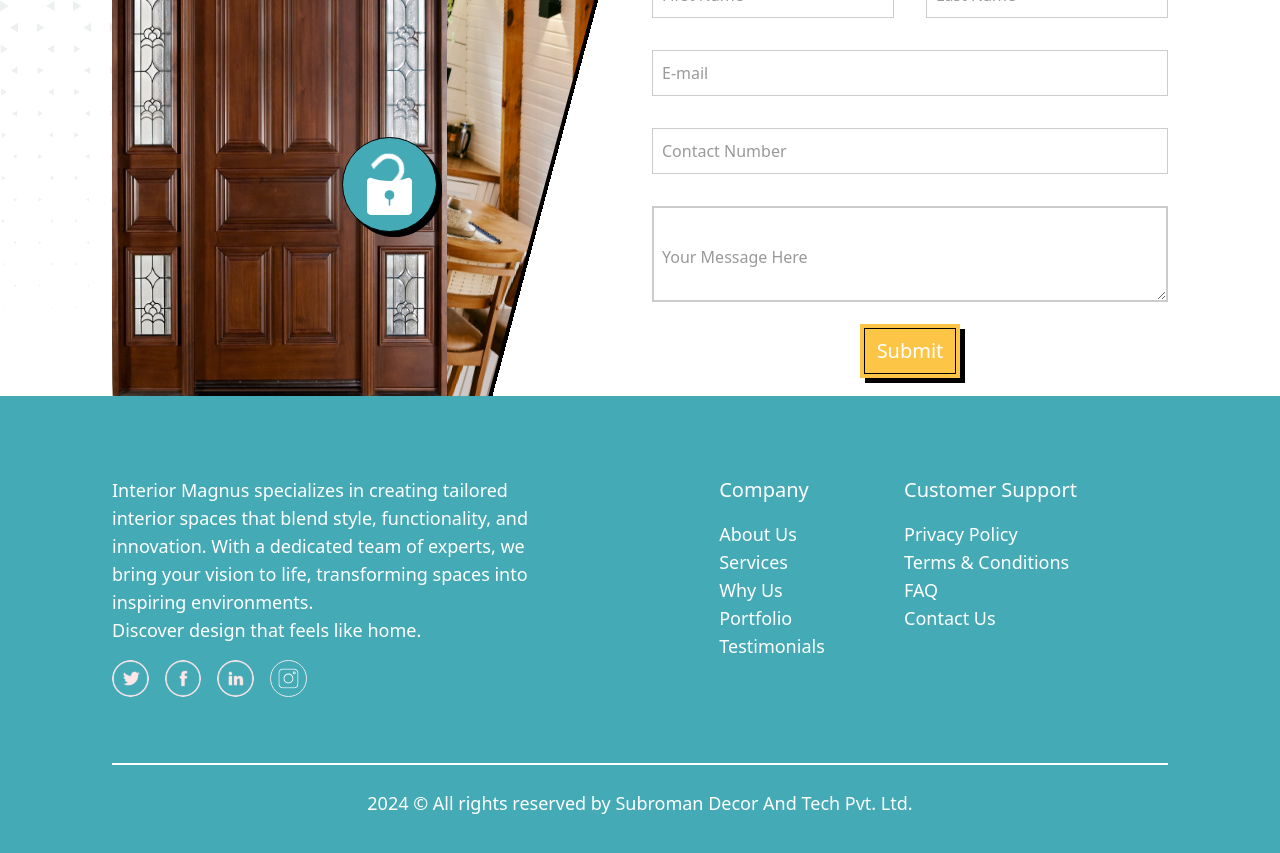
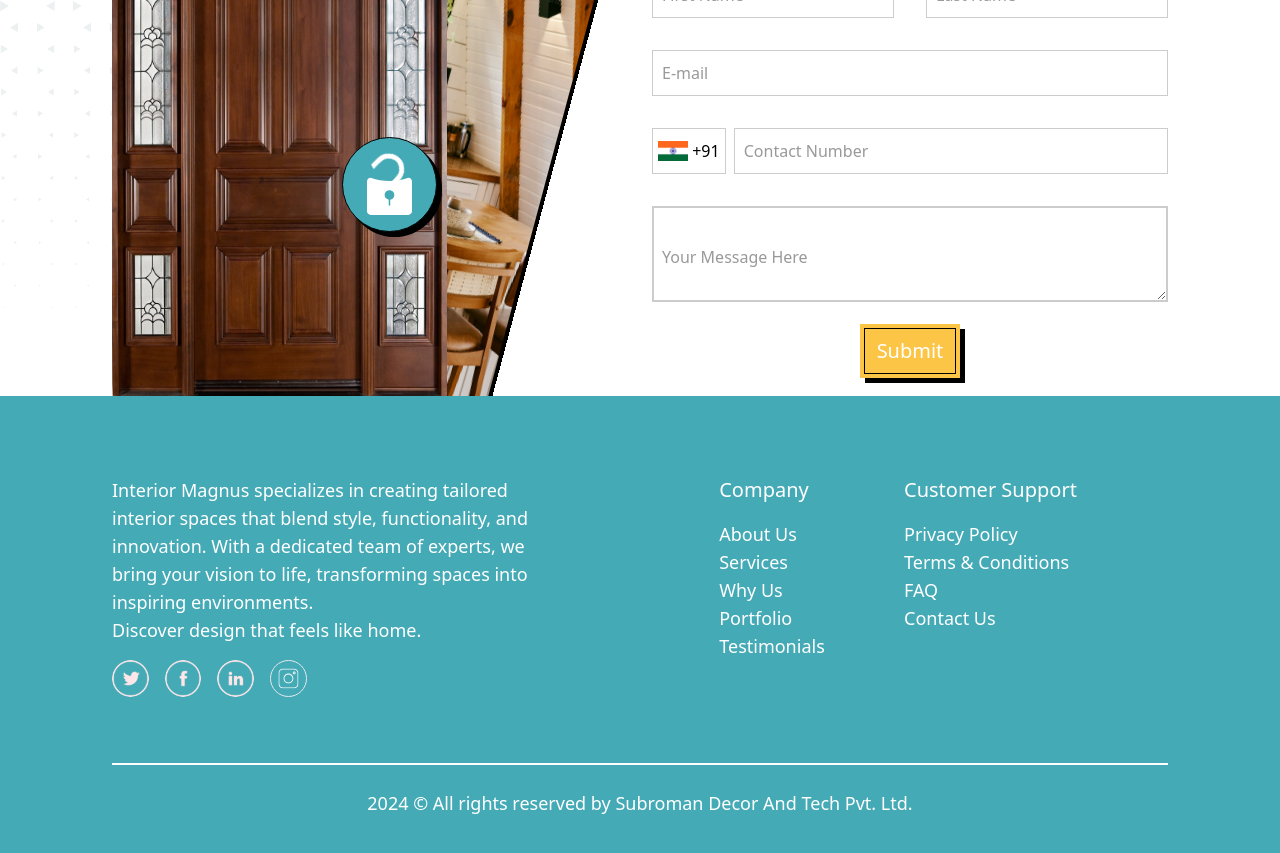
Before and after one commit to SOURAV-AT-GITHUB/Interior-Magnus, a React (Vite) app in the folder frontend/: page / in a window 1280 px wide. Shown: the part 7660-8513 px from the top of the page. Built offline with nearby package versions, Linux system fonts and the light colour scheme; no server answers.

Commit message:
Download excel feature and form submission validation

```diff
--- a/frontend/src/index.css
+++ b/frontend/src/index.css
@@ -9,3 +9,8 @@
 .hide-scrollbar::-webkit-scrollbar{
 display: none;
 }
+input[type="number"]::-webkit-outer-spin-button,
+input[type="number"]::-webkit-inner-spin-button {
+  -webkit-appearance: none;
+  margin: 0;
+}
--- a/frontend/src/pages/Admin/DownloadExcel.jsx
+++ b/frontend/src/pages/Admin/DownloadExcel.jsx
@@ -4,6 +4,7 @@ import axios from "axios";
 import { Fragment, useState } from "react";
 import { useSelector } from "react-redux";
 import * as XLSX from 'xlsx';
+import { loginExpired } from "../../Store/actions/auth.action";
 const BACKEND_URL = import.meta.env.VITE_BACKEND_URL;
 export default function DownloadExcel() {
   /*____________constant values______________ */
@@ -51,6 +52,14 @@ export default function DownloadExcel() {
       XLSX.utils.book_append_sheet(wb,ws,'Sheet1')
       XLSX.writeFile(wb,`${month}-${year}-requests.xlsx`)
     } catch (error) {
+      if (error.status === 401) {
+        dispatchEvent(
+          loginExpired({
+            message: error.response?.data.message || error.message,
+            status: error.status,
+          })
+        );
+      }
       openSnackbar(error.response?.data.message || error.message, "error");
     } finally {
       setIsSubmitting(false);
--- a/frontend/src/pages/Admin/UpdateServices.jsx
+++ b/frontend/src/pages/Admin/UpdateServices.jsx
@@ -35,7 +35,7 @@ export default function UpdateServices() {
     setOpenDeleteDialog(false);
     setSelectedService(null);
   };
-  const confirmDelete = async (id) => {
+  const confirmDelete = (id) => {
     dispatch(deleteAService(token,id, openSnackbar, closeDeleteDialog));
   };
 
@@ -54,7 +54,7 @@ export default function UpdateServices() {
   const [isAddnewDialogOpen, setAddnewDialog] = useState(false);
   const openAddnewDialog = () => setAddnewDialog(true);
   const closeAddnewDialog = () => setAddnewDialog(false);
-  const handleNewServiceSubmit = async (event) => {
+  const handleNewServiceSubmit = (event) => {
     event.preventDefault();
     const newService = {
       column: Number(event.target[0].value),
@@ -71,7 +71,7 @@ export default function UpdateServices() {
     setSelectedService(null);
     setEditServiceDialogOpen(false);
   };
-  const handleEditServiceSubmit = async (event) => {
+  const handleEditServiceSubmit =  (event) => {
     event.preventDefault();
     const updatedService = {
       column: selectedService.column,
--- a/frontend/src/pages/Home/sections/ContactUsSection.jsx
+++ b/frontend/src/pages/Home/sections/ContactUsSection.jsx
@@ -11,8 +11,7 @@ import {
 } from "../../../Store/actionTypes";
 import { useDispatch, useSelector } from "react-redux";
 import axios from "axios";
-// import {useDispatch,useSelector} from 'react-redux'
-
+import indianFlag from "/indian-flag.png";
 export default function ContactUsSection() {
   /*____________Hooks and states_____________ */
   const [isLeft, setIsLeft] = useState(false);
@@ -26,6 +25,7 @@ export default function ContactUsSection() {
   const { first_name, last_name, email, contact_number, message } = useSelector(
     (store) => store.contactusForm
   );
+  const [numberError, setNumberError] = useState(false);
   /*______________Pure functions________________ */
   function getCurrentDate() {
     const now = new Date();
@@ -68,23 +68,34 @@ export default function ContactUsSection() {
 
   const handleSubmission = async (event) => {
     event.preventDefault();
+    if (contact_number.length < 10) {
+      setNumberError(true);
+      return;
+    }
     setIsSubmitting(true);
     const date = getCurrentDate();
     try {
       await axios.post(
-        `https://lyumonic-330af-default-rtdb.firebaseio.com/Interior_Magnus/contact_requests/${date.year}/${date.month.toLowerCase()}.json`,
+        `https://lyumonic-330af-default-rtdb.firebaseio.com/Interior_Magnus/contact_requests/${
+          date.year
+        }/${date.month.toLowerCase()}.json`,
         {
           first_name,
           last_name,
           email,
-          contact_number,
+          contact_number: `+91 ${contact_number}`,
           message,
           date: `${date.date}/${date.month}/${date.year}`,
-          time: `${String(date.hours).padStart(2,"0")}:${String(date.minutes).padStart(2,"0")}`,
+          time: `${String(date.hours).padStart(2, "0")}:${String(
+            date.minutes
+          ).padStart(2, "0")}`,
         }
       );
       dispatch({ type: CONTACTUS_FORM_CLEAR });
-      openSnackbar("Form submitted successfully, we'll get back to you soon",'success')
+      openSnackbar(
+        "Form submitted successfully, we'll get back to you soon",
+        "success"
+      );
     } catch (/* eslint-disable-line no-unused-vars */ error) {
       openSnackbar("Filed to submit form, please try again.", "error");
     } finally {
@@ -199,15 +210,27 @@ export default function ContactUsSection() {
               />
               <label htmlFor="email">E-mail</label>
             </div>
-            <div className="relative col-span-2">
+            <div className="error-wrapper col-span-2">
+              <div className=" flex items-center gap-2">
+                <div className="flex items-center justify-center p-[10px] gap-1 border border-solid border-[#ccc] h-full">
+                  <img src={indianFlag} alt="" className="h-5" />
+                  <p>+91</p>
+                </div>
+
+                <div className="relative w-full">
                   <input
                     value={contact_number}
-                onChange={(e) =>
+                    onChange={(e) => {
+                      if (e.target.value.length <= 10) {
                         dispatch({
                           type: CONTACTUS_FORM_UPDATE,
                           payload: { contact_number: e.target.value },
-                  })
+                        });
                       }
+                      if (numberError && e.target.value.length === 10) {
+                        setNumberError(false);
+                      }
+                    }}
                     type="number"
                     placeholder=" "
                     name="contact-number"
@@ -215,6 +238,14 @@ export default function ContactUsSection() {
                   />
                   <label htmlFor="contact-number">Contact Number</label>
                 </div>
+              </div>
+              {numberError && (
+                <p className="text-red-600 text-sm">
+                  *Please Enter a valid Number
+                </p>
+              )}
+            </div>
+
             <div className="relative col-span-2">
               {/* <input  type="text" placeholder=" " name="your-message-here" className="h-20" required/> */}
               <textarea
--- a/frontend/src/pages/Kitechen-Price_Calculator/Steps/GetQuote.jsx
+++ b/frontend/src/pages/Kitechen-Price_Calculator/Steps/GetQuote.jsx
@@ -9,7 +9,7 @@ import {
   OutlinedInput,
 } from "@mui/material";
 import FlagIcon from "react-world-flags";
-import { pink,teal } from "@mui/material/colors";
+import { teal } from "@mui/material/colors";
 import Checkbox from "@mui/material/Checkbox";
 
 const label = { inputProps: { "aria-label": "Checkbox demo" } };
@@ -24,16 +24,19 @@ export default function GetQuote(props) {
   const [phoneNumber, setPhoneNumber] = useState("");
   const [countryCode, setCountryCode] = useState("+1");
 
-  const handlePhoneChange = (e) => {
-    setPhoneNumber(e.target.value);
+  const handlePhoneChange = (value) => {
+    setPhoneNumber(value);
   };
 
   const handleCountryCodeChange = (e) => {
     setCountryCode(e.target.value);
   };
-  useEffect(()=>{
-    setSelections(prev=>({...prev,phone:`${countryCode} ${phoneNumber}`}))
-  },[countryCode,phoneNumber])
+  useEffect(() => {
+    setSelections((prev) => ({
+      ...prev,
+      phone: `${countryCode} ${phoneNumber}`,
+    }));
+  }, [countryCode, phoneNumber]);
   return (
     <div className="sm:w-2/4 m-auto ">
       <h4 className="text-enter font-medium text-xl mb-3">
@@ -43,7 +46,9 @@ export default function GetQuote(props) {
         <div className="relative">
           <label
             htmlFor="name"
-            className={`absolute left-4 ${selections.name && "top-0"}  bg-white px-1`}
+            className={`absolute left-4 ${
+              selections.name && "top-0"
+            }  bg-white px-1`}
           >
             Name
           </label>
@@ -53,14 +58,18 @@ export default function GetQuote(props) {
             placeholder=""
             className="py-4"
             value={selections.name}
-            onInput={(e) => setSelections(prev=>({ ...prev, name: e.target.value }))}
+            onInput={(e) =>
+              setSelections((prev) => ({ ...prev, name: e.target.value }))
+            }
           />
         </div>
 
         <div className="relative">
           <label
             htmlFor="email"
-            className={`absolute left-4 ${selections.email && "top-0"}  bg-white px-1`}
+            className={`absolute left-4 ${
+              selections.email && "top-0"
+            }  bg-white px-1`}
           >
             Email ID
           </label>
@@ -70,7 +79,9 @@ export default function GetQuote(props) {
             placeholder=""
             className="py-4"
             value={selections.email}
-            onInput={(e) => setSelections(prev=>({ ...prev, email: e.target.value }))}
+            onInput={(e) =>
+              setSelections((prev) => ({ ...prev, email: e.target.value }))
+            }
           />
         </div>
 
@@ -80,7 +91,11 @@ export default function GetQuote(props) {
               type="number"
               placeholder="Phone Number"
               value={phoneNumber}
-              onChange={handlePhoneChange}
+              onChange={(e) => {
+                if (e.target.value.length <= 10) {
+                  handlePhoneChange(e.target.value);
+                }
+              }}
               sx={{
                 "& input::-webkit-outer-spin-button, & input::-webkit-inner-spin-button":
                   {
@@ -158,7 +173,10 @@ export default function GetQuote(props) {
             className="py-4"
             // value={selections.propertyName}
             onInput={(e) =>
-              setSelections(prev=>({ ...prev, propertyName: e.target.value }))
+              setSelections((prev) => ({
+                ...prev,
+                propertyName: e.target.value,
+              }))
             }
           />
         </div>
```
Also changed, not shown: frontend/public/indian-flag.png (added). Lines whose indentation alone changed are shown as unchanged.
